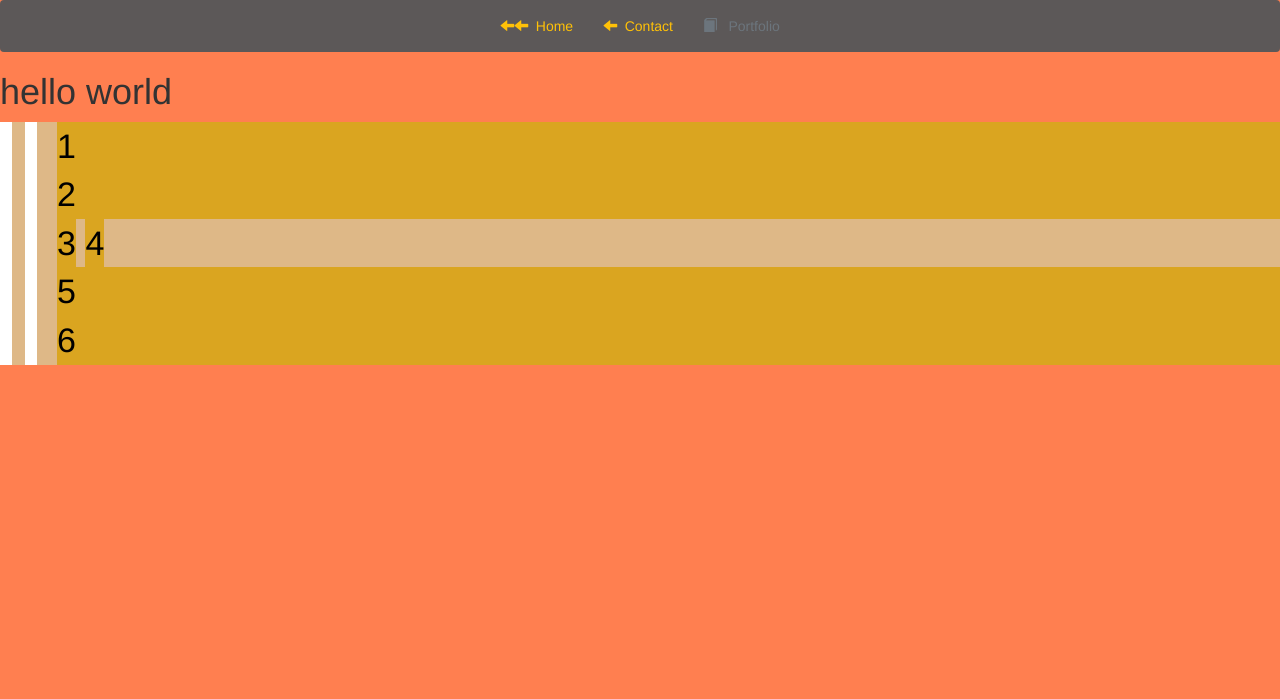
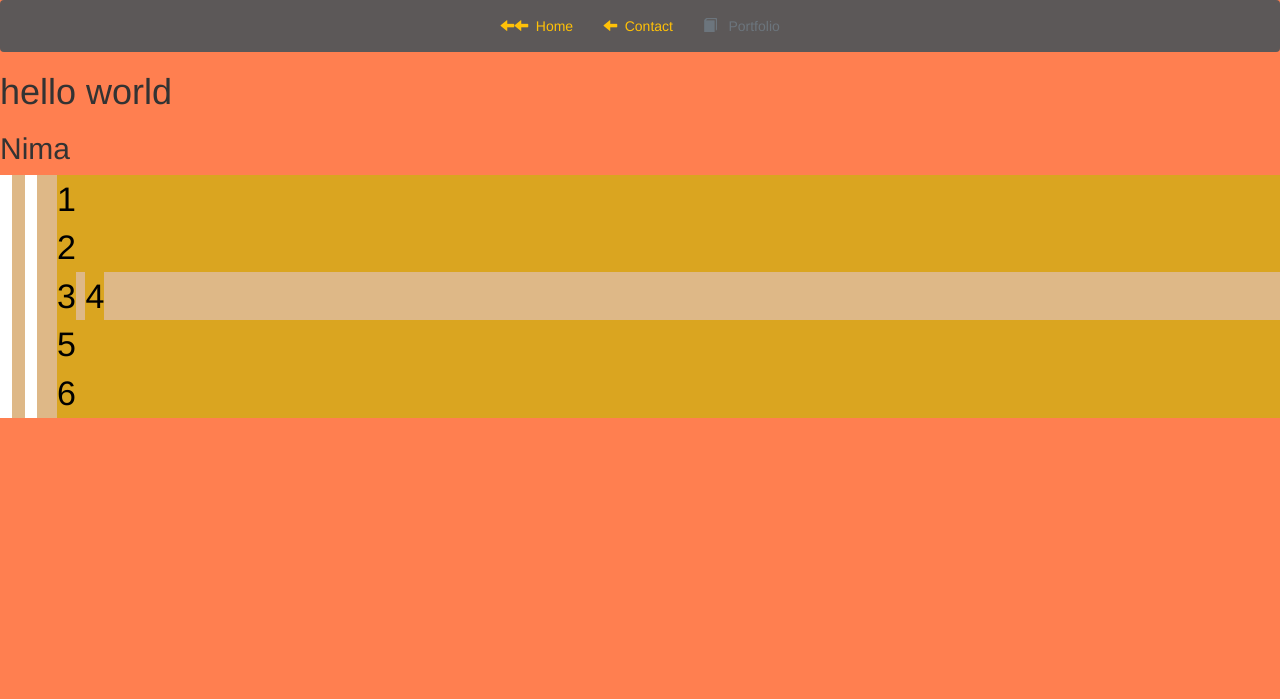
Before and after one commit to Nima700/King, a plain HTML site: page ccc.html in a window 1280 px wide. Shown: the top 699 px of the page. Drawn offline with nearby package versions, Linux system fonts and the light colour scheme.

Commit message:
second css

```diff
--- a/ccc.html
+++ b/ccc.html
@@ -56,6 +56,7 @@
     </div>
     <section>
       <h1>hello world</h1>
+      <h2>Nima</h2>
       <ul id="ninja">
         <li class="google"><div class="block">1</div></li>
         <li class="google"><div class="block">2</div></li>
```
